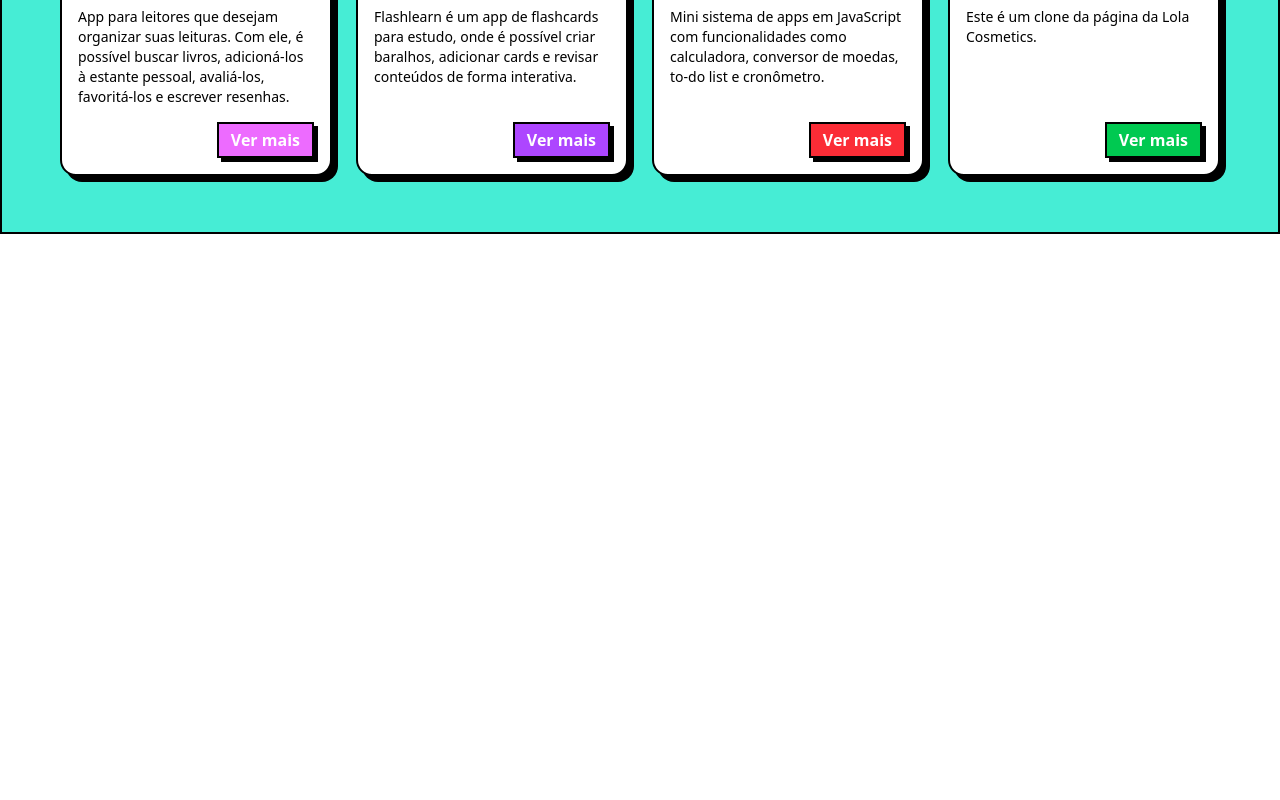
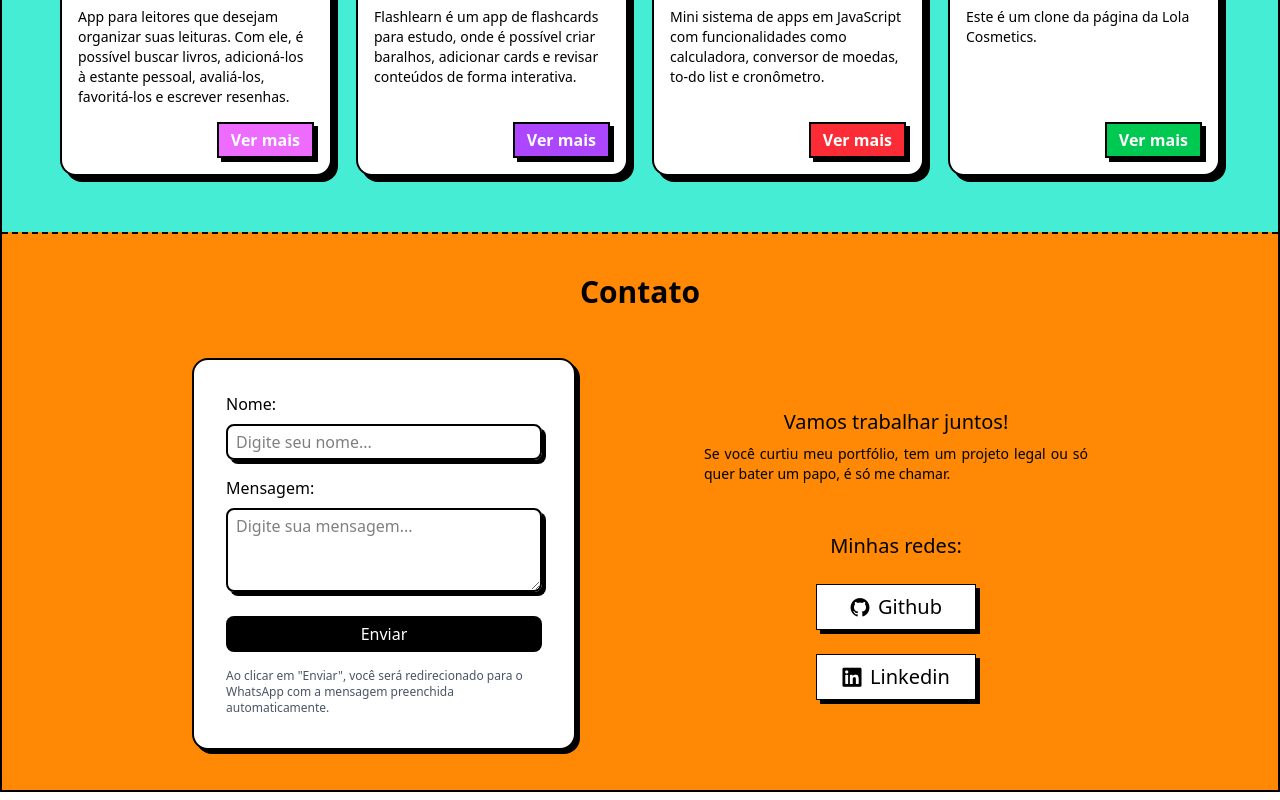
Before and after one commit to geovana-miranda/portifolio, a React (Vite) app: page / in a window 1280 px wide. Shown: the part 982-1782 px from the top of the page. Before the commit the page ends 1224 px from the top, so only its background shows below. Built offline with nearby package versions, Linux system fonts and the light colour scheme.

Commit message:
feat: adiciona sessão Contact

```diff
--- /dev/null
+++ b/src/components/Contact/Form.jsx
@@ -0,0 +1,33 @@
+import React from "react";
+
+const Form = () => {
+  return (
+    <form className="max-w-sm border-2 rounded-2xl flex flex-col items-start gap-4 p-8 bg-white shadow-[4px_4px_0px_black]">
+      <label className="flex flex-col gap-2 w-full">
+        <span className="font-medium">Nome:</span>
+        <input
+          type="text"
+          className="border-2 rounded-lg py-1 pl-2 w-full shadow-[4px_4px_0px_black]"
+          placeholder="Digite seu nome..."
+        />
+      </label>
+      <label className="flex flex-col gap-2 w-full">
+        <span className="font-medium">Mensagem:</span>
+        <textarea
+          type="text"
+          rows={3}
+          className="w-full border-2 rounded-lg py-1 px-2 shadow-[4px_4px_0px_black]"
+          placeholder="Digite sua mensagem..."
+        ></textarea>
+      </label>
+      <input
+        type="submit"
+        value="Enviar"
+        className="bg-black text-white  py-[6px] mt-2 w-full rounded-lg font-medium"
+      />
+      <span className="text-xs text-gray-600">Ao clicar em "Enviar", você será redirecionado para o WhatsApp com a mensagem preenchida automaticamente.</span>
+    </form>
+  );
+};
+
+export default Form;
--- /dev/null
+++ b/src/components/Contact/SocialButton.jsx
@@ -0,0 +1,10 @@
+const SocialButton = ({icon, name}) => {
+  return (
+    <div className="border w-40 flex items-center justify-center gap-2 text-xl py-2 shadow-[4px_4px_0px_black] bg-white">
+              <i class={icon}></i>
+              <p className="font-medium">{name}</p>
+            </div>
+  )
+}
+
+export default SocialButton
--- /dev/null
+++ b/src/components/Contact/TalkToMe.jsx
@@ -0,0 +1,11 @@
+const TalkToMe = () => {
+  return (
+    <div className="flex flex-col items-center gap-2 ">
+      <h4 className="font-medium text-xl">Vamos trabalhar juntos!</h4>
+      <p className="text-sm text-justify">Se você curtiu meu portfólio, tem um projeto legal ou só quer bater um papo, é só me chamar.
+      </p>
+    </div>
+  );
+};
+
+export default TalkToMe;
--- /dev/null
+++ b/src/components/Contact/index.jsx
@@ -0,0 +1,32 @@
+import Form from "./Form";
+import SocialButton from "./SocialButton";
+import TalkToMe from "./TalkToMe";
+
+const Contact = () => {
+  return (
+    <section className="py-10 mx-auto border-t-2 border-dashed bg-orange-400">
+      <h2 className="text-3xl text-center mb-12 font-bold">Contato</h2>
+
+      <div className="flex flex-col md:flex-row md:items-center lg:justify-between w-80 md:w-2xl lg:w-4xl mx-auto gap-8">
+        <div className="block md:hidden">
+          <TalkToMe />
+        </div>
+
+        <Form />
+
+        <div className="md:flex md:flex-col md:items-center md:gap-12 max-w-sm">
+          <div className="hidden md:block">
+            <TalkToMe />
+          </div>
+          <div className="mx-auto items-center flex flex-col justify-center gap-6 flex-wrap lg:w-full">
+            <h4 className="font-medium text-xl">Minhas redes:</h4>
+            <SocialButton icon="devicon-github-original" name="Github" />
+            <SocialButton icon="devicon-linkedin-plain" name="Linkedin" />
+          </div>
+        </div>
+      </div>
+    </section>
+  );
+};
+
+export default Contact;
--- a/src/pages/Home.jsx
+++ b/src/pages/Home.jsx
@@ -1,3 +1,4 @@
+import Contact from "../components/Contact";
 import HeroSection from "../components/HeroSection";
 import Projects from "../components/Projects";
 import Skills from "../components/Skills";
@@ -8,6 +9,7 @@ const Home = () => {
       <HeroSection />
       <Skills />
       <Projects />
+      <Contact />
     </>
   );
 };
```
